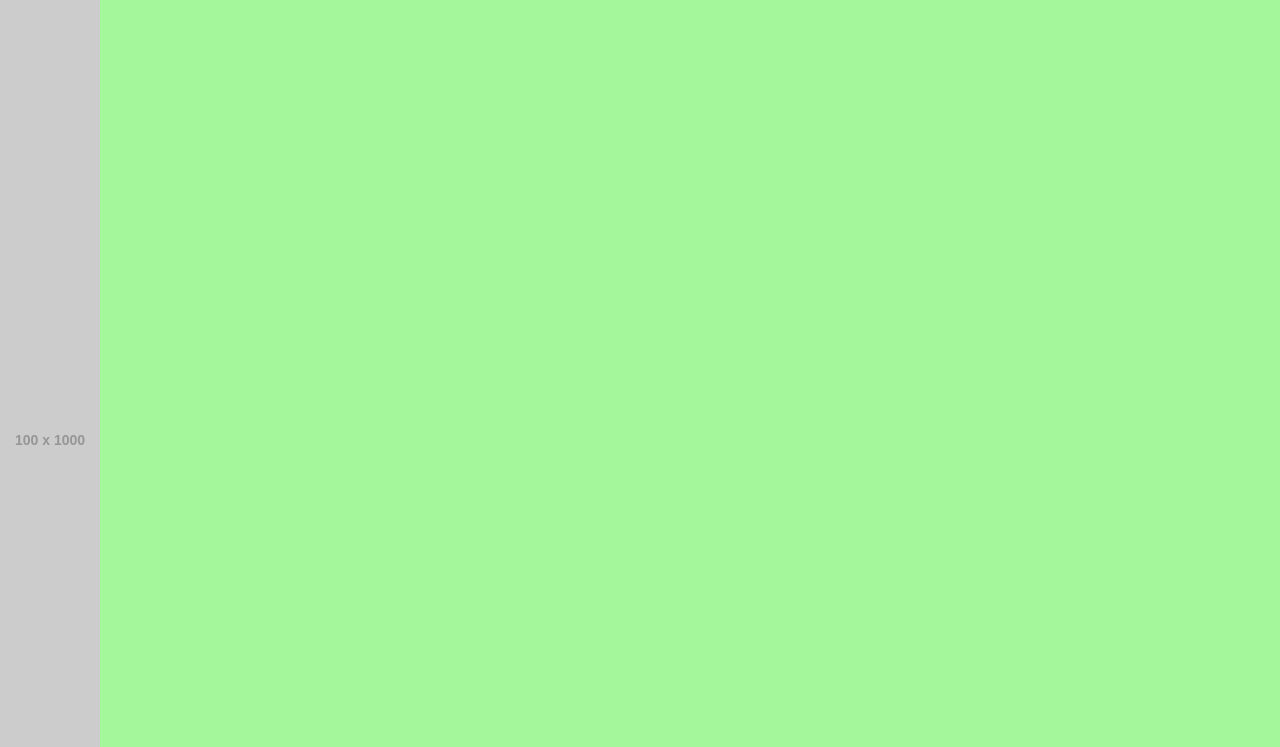
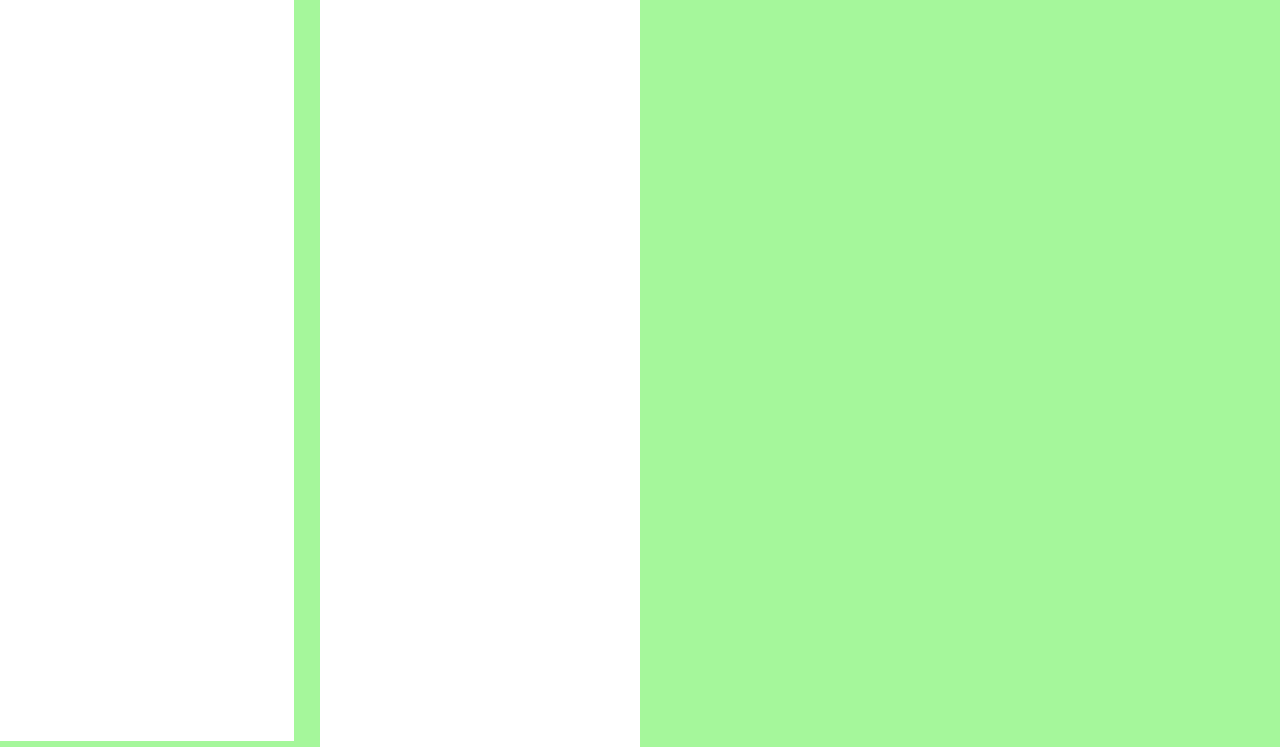
Before and after one commit to bretladenburg/Portfolio-1, a plain HTML site: page index.html in a window 1280 px wide. Shown: the part 214-961 px from the top of the page. Drawn offline with Linux system fonts and the light colour scheme; placeholder pictures from the web are drawn by us.

Commit message:
working on formattig the project sections in CSS

```diff
--- a/index.html
+++ b/index.html
@@ -6,6 +6,7 @@
   <link rel="stylesheet" href="reset.css"/>
   <script src="https://use.fontawesome.com/bb60f708cf.js"></script>
 </head>
+<body>
 <header>
   <nav>
     <h1>Zachary "ZDiehlio" Diehl</h1>
@@ -17,8 +18,9 @@
     </div>
   </nav>
 </header>
-<aside id="left-aside"><img src="http://placehold.it/100x1000"/></aside>
-<body>
-  <p>Lorem ipsum dolor sit amet, consectetur adipisicing elit, sed do eiusmod tempor incididunt ut labore et dolore magna aliqua. Ut enim ad minim veniam, quis nostrud exercitation ullamco laboris nisi ut aliquip ex ea commodo consequat. Duis aute irure dolor in reprehenderit in voluptate velit esse cillum dolore eu fugiat nulla pariatur. Excepteur sint occaecat cupidatat non proident, sunt in culpa qui officia deserunt mollit anim id est laborum.</p>
+<aside id="left-aside"></aside>
+  <section id="play">fun projects</section>
+  <section id="passion">passion projects</section>
+  <section id="pro">pro projects</section>
 </body>
 </html>
--- a/style.css
+++ b/style.css
@@ -24,8 +24,9 @@ body {
   font-size: 50px;
 }
 aside {
-  width: 10vw;
-  clear:right;
+  width: 23vw;
+  height: 100vh;
+  background-color: white;
 }
 #left-aside {
   float:left;
@@ -34,3 +35,16 @@ aside {
 #right-aside {
   float: right;
 }
+section {
+  border-color: red;
+  border-width: 2px;
+  border: solid;
+  width: 25vw;
+  height: 100vh;
+  float:right;
+  padding-top:100px;
+}
+#pro {
+  background-color: white;
+  padding-top: 40px;
+}
```
